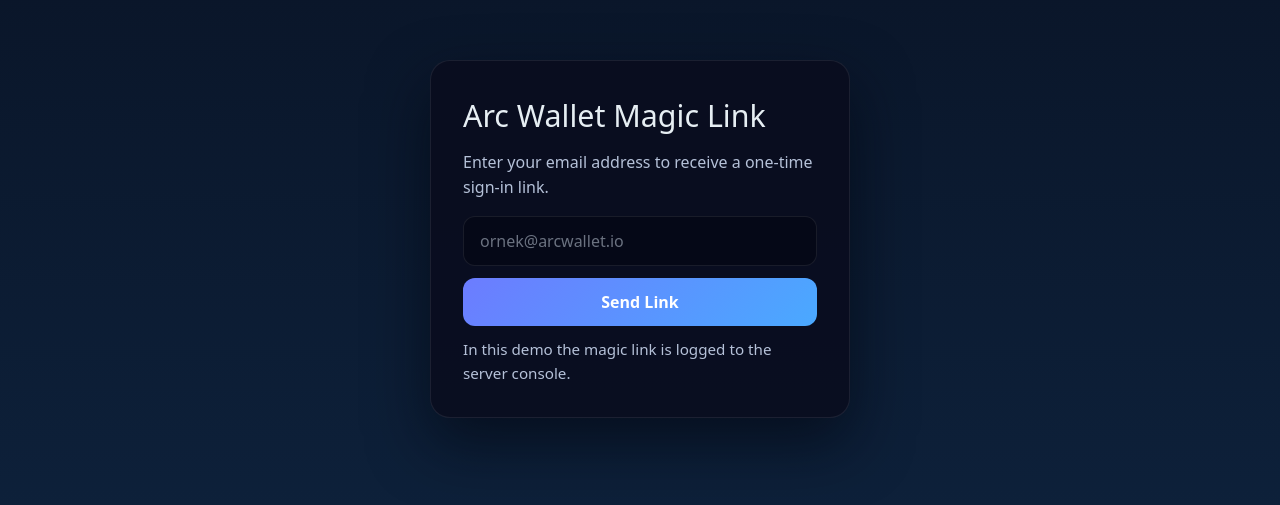
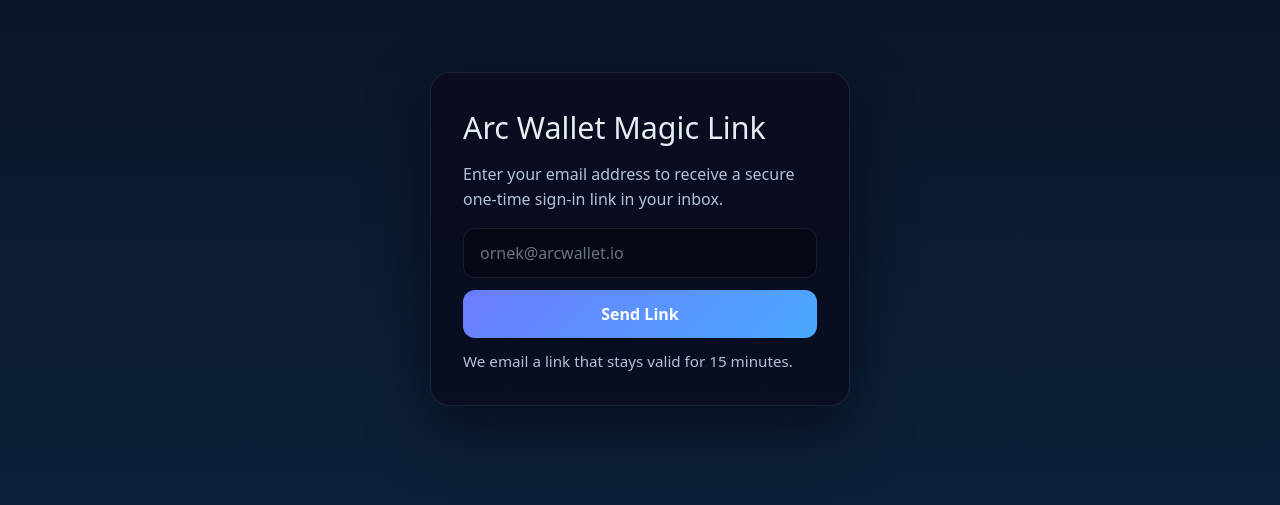
Before and after one commit to arcwallet/arc-wallet, a React (Vite) app: page /login in a window 1280 px wide. Shown: the part 161-666 px from the top of the page. Built offline with nearby package versions, Linux system fonts and the light colour scheme; no server answers.

Commit message:
Polish magic link hints and logging

```diff
--- a/pages/LoginPage.tsx
+++ b/pages/LoginPage.tsx
@@ -20,7 +20,7 @@ const LoginPage: React.FC = () => {
   return (
     <div className="auth-card">
       <h1>Arc Wallet Magic Link</h1>
-      <p>Enter your email address to receive a one-time sign-in link.</p>
+      <p>Enter your email address to receive a secure one-time sign-in link in your inbox.</p>
       <form onSubmit={handleSubmit} className="auth-form">
         <input
           type="email"
@@ -39,7 +39,7 @@ const LoginPage: React.FC = () => {
           {message}
         </p>
       )}
-      <p className="muted">In this demo the magic link is logged to the server console.</p>
+      <p className="muted">We email a link that stays valid for 15 minutes.</p>
     </div>
   );
 };
```
Also changed, not shown: 2 other files (tests, documents, lock files or other folders).
